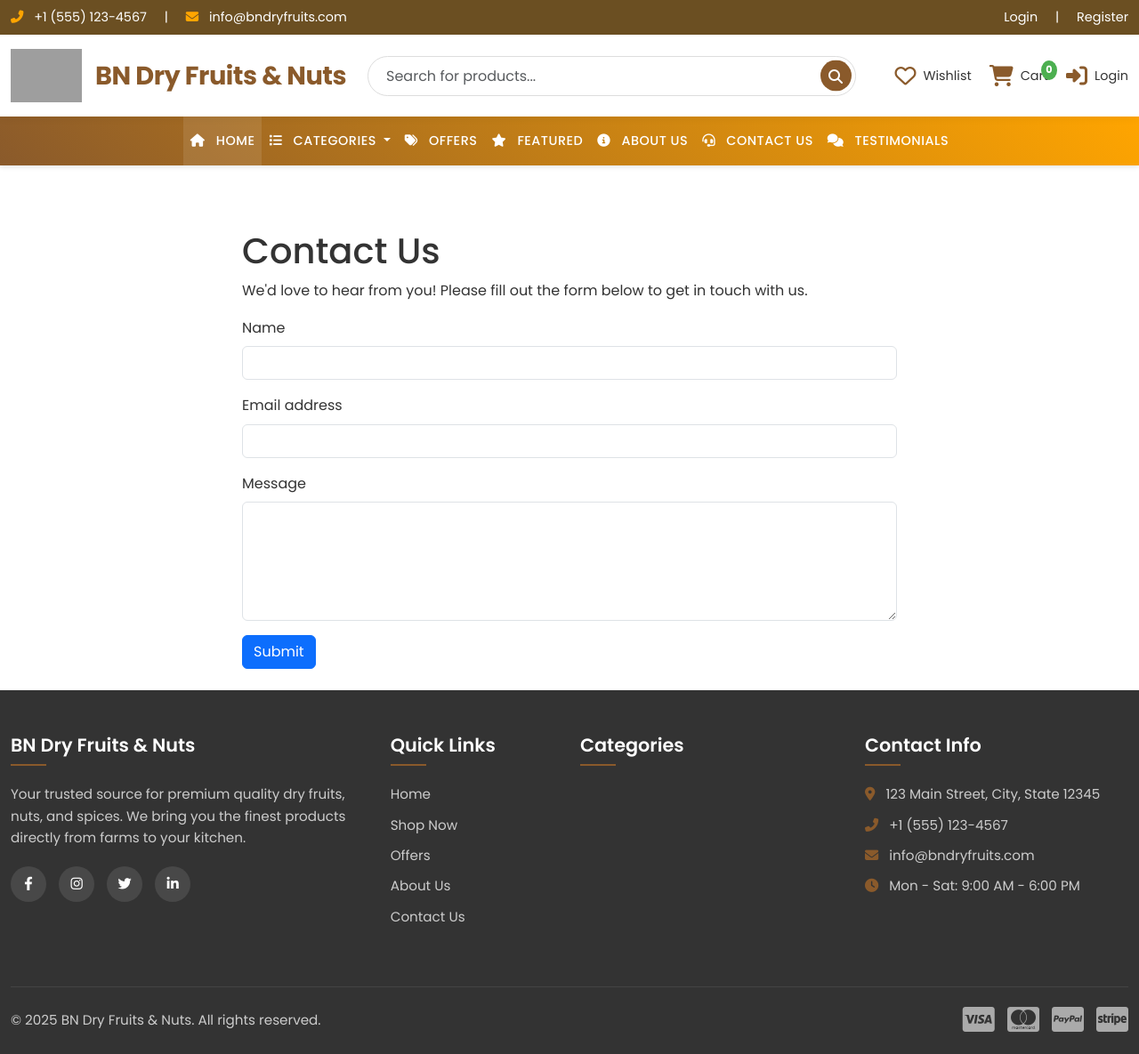
After one commit to priyeshdaspookulangara/dry, a PHP site: page /contact.php in a window 1280 px wide. The commit adds this page. Shown: the whole page at 89% size. Run offline with PHP 8.4, Linux system fonts and the light colour scheme; data that the repository does not hold is empty; grey boxes are pictures that could not be loaded.

Commit message:
Add about, contact, and testimonials pages

```diff
--- /dev/null
+++ b/contact.php
@@ -0,0 +1,31 @@
+<?php
+include 'includes/header.php';
+?>
+
+<div class="container mt-5">
+    <div class="row">
+        <div class="col-md-8 offset-md-2">
+            <h1>Contact Us</h1>
+            <p>We'd love to hear from you! Please fill out the form below to get in touch with us.</p>
+            <form>
+                <div class="mb-3">
+                    <label for="name" class="form-label">Name</label>
+                    <input type="text" class="form-control" id="name" required>
+                </div>
+                <div class="mb-3">
+                    <label for="email" class="form-label">Email address</label>
+                    <input type="email" class="form-control" id="email" required>
+                </div>
+                <div class="mb-3">
+                    <label for="message" class="form-label">Message</label>
+                    <textarea class="form-control" id="message" rows="5" required></textarea>
+                </div>
+                <button type="submit" class="btn btn-primary">Submit</button>
+            </form>
+        </div>
+    </div>
+</div>
+
+<?php
+include 'includes/footer.php';
+?>
--- a/includes/header.php
+++ b/includes/header.php
@@ -148,17 +148,17 @@ require_once 'db.php'; // Include the database connection
                         </a>
                     </li>
                     <li class="nav-item">
-                        <a class="mega-menu-item nav-link" href="#">
+                        <a class="mega-menu-item nav-link" href="about.php">
                             <i class="fas fa-info-circle"></i> About Us
                         </a>
                     </li>
                     <li class="nav-item">
-                        <a class="mega-menu-item nav-link" href="#">
+                        <a class="mega-menu-item nav-link" href="contact.php">
                             <i class="fas fa-headset"></i> Contact Us
                         </a>
                     </li>
                     <li class="nav-item">
-                        <a class="mega-menu-item nav-link" href="#">
+                        <a class="mega-menu-item nav-link" href="testimonials.php">
                             <i class="fas fa-comments"></i> Testimonials
                         </a>
                     </li>
```
Also changed, not shown: about.php (added, +18 -0 lines), testimonials.php (added, +33 -0 lines).
